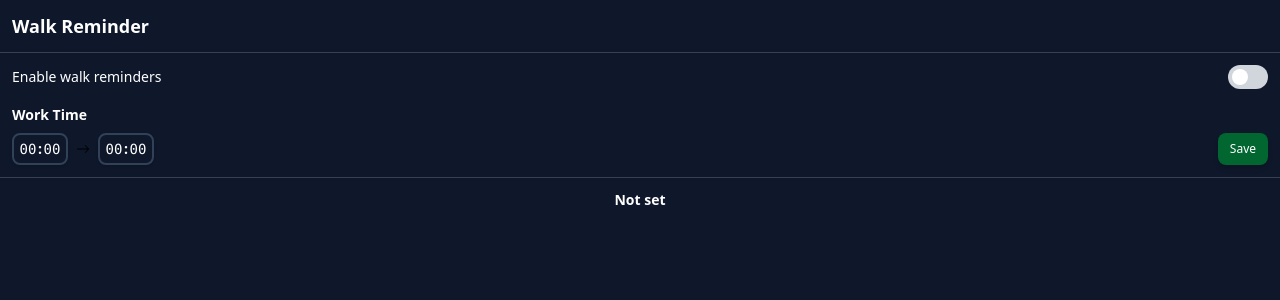
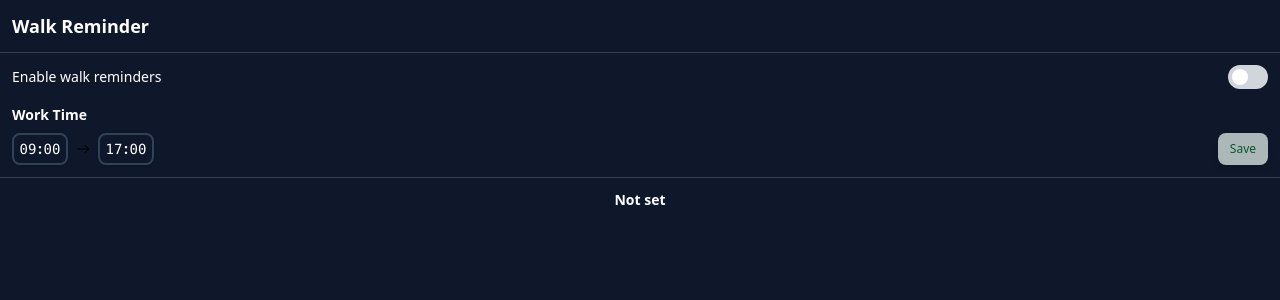
Before and after one commit to gbenga504/walk-reminder, a React (Vite) app: page / in a window 1280 px wide. Shown: the top 300 px of the page. Built offline with nearby package versions, Linux system fonts and the light colour scheme.

Commit message:
Cleanup the TimeInput component

```diff
--- a/src/Popup.tsx
+++ b/src/Popup.tsx
@@ -1,11 +1,8 @@
 import { useState } from "react";
 import { Switch } from "./components/Switch";
-import { TimeInputForm } from "./components/TimeInputForm";
+import { WorkTimeForm } from "./components/WorkTimeForm";
 
-// This is the Popup UI that appears when the user clicks the extension icon in the browser toolbar.
 const Popup: React.FC = () => {
-  // const [startTime, setStartTime] = useState("09:00");
-  // const [endTime, setEndTime] = useState("17:00");
   const [isReminderActive, setIsReminderActive] = useState(false);
   const [nextReminderTime] = useState("Not set");
 
@@ -32,10 +29,7 @@ const Popup: React.FC = () => {
         </section>
 
         <div className="mt-4">
-          <h6 className="font-bold text-sm">Work Time</h6>
-          <div className="mt-2">
-            <TimeInputForm />
-          </div>
+          <WorkTimeForm />
         </div>
       </section>
     );
--- a/src/components/TimeInput.tsx
+++ b/src/components/TimeInput.tsx
@@ -1,30 +1,21 @@
 import classNames from "classnames";
-import { useEffect, useState } from "react";
+import { useState } from "react";
 
 interface ITimeInputProps {
-  initialTime?: string;
-  onTimeChange: (time: string) => void;
+  defaultTime?: string;
+  onTimeChange?: (time: string) => void;
 }
 
 export const TimeInput: React.FC<ITimeInputProps> = ({
-  initialTime = "00:00",
+  defaultTime = "00:00",
   onTimeChange,
 }) => {
-  const [hours, setHours] = useState("");
-  const [minutes, setMinutes] = useState("");
+  const [initialHours, initialMinutes] = defaultTime.split(":");
+  const [hours, setHours] = useState(initialHours);
+  const [minutes, setMinutes] = useState(initialMinutes);
   const [isFocused, setIsFocused] = useState(false);
 
-  useEffect(
-    function parseInitialTime() {
-      const parts = initialTime.split(":");
-
-      setHours(parts[0] || "00");
-      setMinutes(parts[1] || "00");
-    },
-    [initialTime]
-  );
-
-  const convertTimeToTwoDigitFormat = (time: number): string => {
+  const convertTimeToTwoDigitFormat = (time: number | string): string => {
     return String(time).padStart(2, "0");
   };
 
@@ -32,106 +23,70 @@ export const TimeInput: React.FC<ITimeInputProps> = ({
     const formattedHours = convertTimeToTwoDigitFormat(parseInt(hour) || 0);
     const formattedMinutes = convertTimeToTwoDigitFormat(parseInt(minute) || 0);
 
-    onTimeChange(`${formattedHours}:${formattedMinutes}`);
+    onTimeChange?.(`${formattedHours}:${formattedMinutes}`);
+  };
+
+  const parseTime = (time: string, maxPossibleValue: number): string => {
+    // Also allow empty string or single digit for temporary input
+    if (time === "" || /^\d{1,2}$/.test(time)) {
+      if (time.length === 2) {
+        if (parseInt(time) > maxPossibleValue) {
+          return convertTimeToTwoDigitFormat("0");
+        }
+
+        return convertTimeToTwoDigitFormat(time);
+      }
+
+      return time;
+    }
+
+    return convertTimeToTwoDigitFormat("0");
+  };
+
+  const revalidateTime = (time: string, maxPossibleValue: number): string => {
+    if (time === "") {
+      return "00";
+    }
+
+    const num = parseInt(time);
+
+    if (isNaN(num) || num < 0 || num > maxPossibleValue) {
+      return "00";
+    }
+
+    return convertTimeToTwoDigitFormat(time);
   };
 
   const handleHoursChange = (ev: React.ChangeEvent<HTMLInputElement>) => {
     const value = ev.target.value;
+    const parsedTime = parseTime(value, 23);
 
-    // Allow empty string or single digit for temporary input
-    if (value === "" || /^\d{1,2}$/.test(value)) {
-      setHours(value);
-
-      // If a valid two-digit number is entered, update the full time
-      if (value.length === 2 && !isNaN(parseInt(value, 10))) {
-        let num = parseInt(value, 10);
-        if (num > 23) {
-          // Default to 00 if greater than 23
-          num = 0;
-        }
-
-        setHours(convertTimeToTwoDigitFormat(num));
-        notifyTimeChange(convertTimeToTwoDigitFormat(num), minutes);
-      }
-      return;
-    }
-
-    let num = parseInt(value, 10);
-    if (isNaN(num) || num < 0 || num > 23) {
-      // If invalid, default to 00
-      num = 0;
-    }
-
-    setHours(convertTimeToTwoDigitFormat(num));
-    notifyTimeChange(convertTimeToTwoDigitFormat(num), minutes);
+    setHours(parsedTime);
+    notifyTimeChange(parsedTime, minutes);
   };
 
   const handleMinutesChange = (ev: React.ChangeEvent<HTMLInputElement>) => {
     const value = ev.target.value;
+    const parsedTime = parseTime(value, 59);
 
-    // Allow empty string or single digit for temporary input
-    if (value === "" || /^\d{1,2}$/.test(value)) {
-      setMinutes(value);
-
-      // If a valid two-digit number is entered, update the full time
-      if (value.length === 2 && !isNaN(parseInt(value, 10))) {
-        let num = parseInt(value, 10);
-        if (num > 59) {
-          // Default to 00 if greater than 59
-          num = 0;
-        }
-
-        setMinutes(convertTimeToTwoDigitFormat(num)); // Update state with formatted value
-        notifyTimeChange(hours, convertTimeToTwoDigitFormat(num));
-      }
-      return;
-    }
-
-    let num = parseInt(value, 10);
-    if (isNaN(num) || num < 0 || num > 59) {
-      // If invalid, default to 00
-      num = 0;
-    }
-
-    setMinutes(convertTimeToTwoDigitFormat(num));
-    notifyTimeChange(hours, convertTimeToTwoDigitFormat(num));
+    setMinutes(parsedTime);
+    notifyTimeChange(hours, parsedTime);
   };
 
   const handleBlur = (ev: React.FocusEvent<HTMLInputElement>) => {
     setIsFocused(false);
     const { name, value } = ev.target;
 
-    if (value === "") {
-      if (name === "hours") {
-        setHours("00");
-        notifyTimeChange("00", minutes);
-      } else if (name === "minutes") {
-        setMinutes("00");
-        notifyTimeChange(hours, "00");
-      }
+    if (name === "hours") {
+      const revalidatedHours = revalidateTime(value, 23);
 
-      return;
-    }
+      setHours(revalidatedHours);
+      notifyTimeChange(revalidatedHours, minutes);
+    } else if (name === "minutes") {
+      const revalidatedMinutes = revalidateTime(value, 59);
 
-    // Re-validate on blur to ensure correct formatting even if user types one digit and blurs
-    if (name === "hours") {
-      let num = parseInt(value, 10);
-
-      if (isNaN(num) || num < 0 || num > 23) {
-        num = 0; // Default to 00
-      }
-
-      setHours(convertTimeToTwoDigitFormat(num));
-      notifyTimeChange(convertTimeToTwoDigitFormat(num), minutes);
-    } else if (name === "minutes") {
-      let num = parseInt(value, 10);
-
-      if (isNaN(num) || num < 0 || num > 59) {
-        num = 0; // Default to 00
-      }
-
-      setMinutes(convertTimeToTwoDigitFormat(num));
-      notifyTimeChange(hours, convertTimeToTwoDigitFormat(num));
+      setMinutes(revalidatedMinutes);
+      notifyTimeChange(hours, revalidatedMinutes);
     }
   };
 
--- a/src/components/TimeInputForm.tsx
+++ /dev/null
@@ -1,34 +0,0 @@
-import { ArrowRight } from "react-bootstrap-icons";
-import { TimeInput } from "./TimeInput";
-import classNames from "classnames";
-import { useState } from "react";
-
-export const TimeInputForm: React.FC = () => {
-  const [isSubmitButtonDisabled] = useState(false);
-
-  const handleSubmit = (ev: React.FormEvent<HTMLFormElement>) => {
-    ev.preventDefault();
-  };
-
-  return (
-    <form className="flex justify-between" onSubmit={handleSubmit}>
-      <div className="flex items-center space-x-2">
-        <TimeInput onTimeChange={(time) => console.log(time)} />
-        <ArrowRight size={14} />
-        <TimeInput onTimeChange={(time) => console.log(time)} />
-      </div>
-
-      <button
-        type="submit"
-        className={classNames(
-          "px-3 rounded-lg text-xs text-white font-medium shadow-md transition-colors duration-200 focus:outline-none focus:ring-2 focus:ring-offset-2 focus:ring-green-400 focus:ring-offset-slate-900 hover:bg-green-900 active:bg-green-900",
-          {
-            "bg-green-800 cursor-pointer": !isSubmitButtonDisabled,
-          }
-        )}
-      >
-        Save
-      </button>
-    </form>
-  );
-};
--- /dev/null
+++ b/src/components/WorkTimeForm.tsx
@@ -0,0 +1,50 @@
+import { ArrowRight } from "react-bootstrap-icons";
+import { TimeInput } from "./TimeInput";
+import classNames from "classnames";
+import { useState } from "react";
+
+export const WorkTimeForm: React.FC = () => {
+  const [startTime, setStartTime] = useState("09:00");
+  const [endTime, setEndTime] = useState("17:00");
+  const [isSubmitButtonDisabled] = useState(true);
+
+  const handleSubmit = (ev: React.FormEvent<HTMLFormElement>) => {
+    ev.preventDefault();
+  };
+
+  return (
+    <form onSubmit={handleSubmit}>
+      <h6 className="font-bold text-sm">Work Time</h6>
+
+      <div className="flex justify-between mt-2">
+        <div className="flex items-center space-x-2">
+          <TimeInput
+            defaultTime={startTime}
+            onTimeChange={(time) => setStartTime(time)}
+          />
+          <ArrowRight size={14} />
+          <TimeInput
+            defaultTime={endTime}
+            onTimeChange={(time) => setEndTime(time)}
+          />
+        </div>
+
+        <button
+          type="submit"
+          disabled={isSubmitButtonDisabled}
+          className={classNames(
+            "px-3 rounded-lg text-xs  font-medium shadow-md transition-colors duration-200 focus:outline-none",
+            {
+              "bg-green-800 text-white cursor-pointer focus:ring-2 focus:ring-offset-2 focus:ring-green-400 focus:ring-offset-slate-900 hover:bg-green-900 active:bg-green-900":
+                !isSubmitButtonDisabled,
+              "bg-green-50/70 text-green-900 cursor-not-allowed":
+                isSubmitButtonDisabled,
+            }
+          )}
+        >
+          Save
+        </button>
+      </div>
+    </form>
+  );
+};
```
